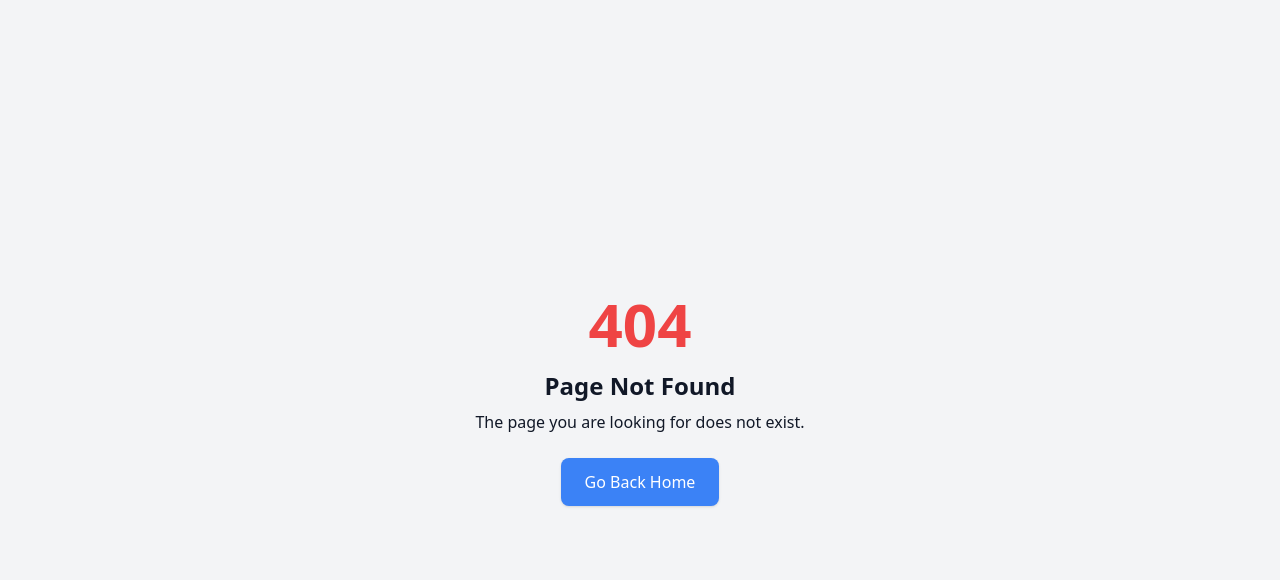
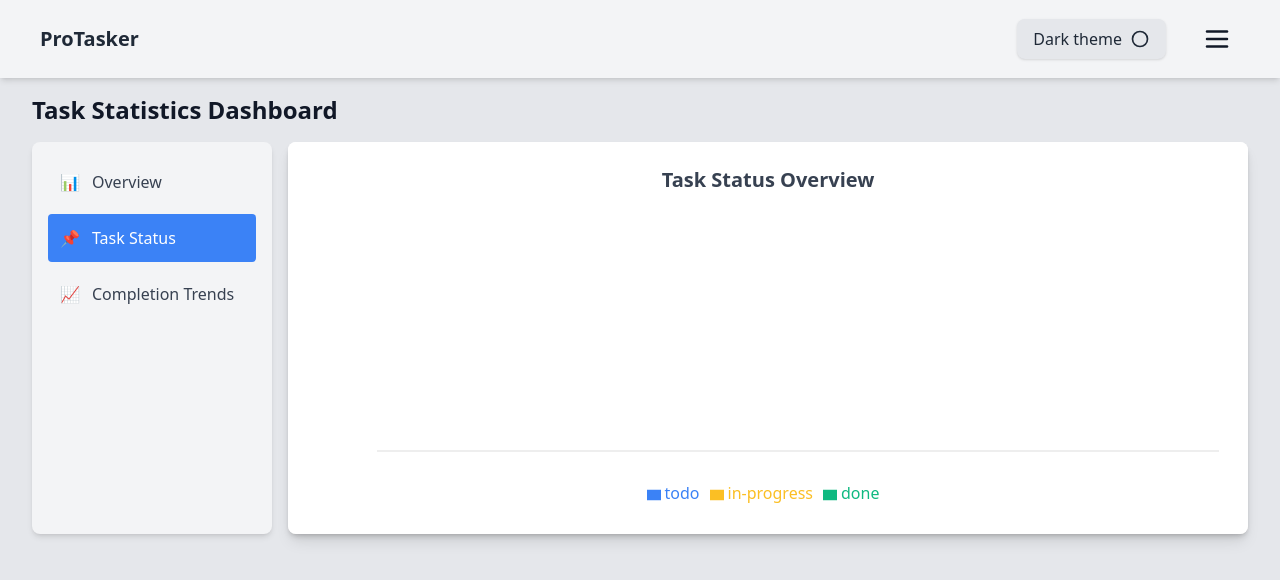
Before and after one commit to adrianrakiec/ProTasker, a React (Vite) app: page /statistics/tasks-status in a window 1280 px wide. Before the commit this address had no page. Shown: the top 580 px of the page. Built offline with nearby package versions, Linux system fonts and the light colour scheme.

Commit message:
feat: create task status chart

```diff
--- /dev/null
+++ b/src/components/Statistics/TaskStatusChart.tsx
@@ -0,0 +1,47 @@
+import {
+	BarChart,
+	Bar,
+	XAxis,
+	YAxis,
+	Tooltip,
+	ResponsiveContainer,
+	Legend,
+} from 'recharts';
+import { useSelector } from 'react-redux';
+import { RootState } from '../../store';
+
+const STATUS_COLORS: Record<string, string> = {
+	todo: '#3B82F6',
+	'in-progress': '#FBBF24',
+	done: '#10B981',
+};
+
+export const TaskStatusChart: React.FC = () => {
+	const tasks = useSelector((state: RootState) => state.tasks.tasks);
+
+	const taskCounts = tasks.reduce<Record<string, number>>((acc, task) => {
+		acc[task.status] = (acc[task.status] || 0) + 1;
+		return acc;
+	}, {});
+
+	const chartData = [taskCounts];
+
+	return (
+		<div className='bg-white dark:bg-gray-800 p-6 rounded-lg shadow-lg'>
+			<h2 className='text-xl font-semibold text-center mb-4 text-gray-700 dark:text-white'>
+				Task Status Overview
+			</h2>
+			<ResponsiveContainer width='100%' height={300}>
+				<BarChart data={chartData}>
+					<XAxis dataKey='status' stroke='#ddd' tick={false} />
+					<YAxis allowDecimals={false} />
+					<Tooltip />
+					<Legend />
+					{Object.entries(STATUS_COLORS).map(([status, color]) => (
+						<Bar key={status} dataKey={status} fill={color} name={status} />
+					))}
+				</BarChart>
+			</ResponsiveContainer>
+		</div>
+	);
+};
--- a/src/main.tsx
+++ b/src/main.tsx
@@ -12,6 +12,7 @@ import { ImportExportPage } from './pages/ImportExportPage.tsx';
 import { StatisticsPage } from './pages/StatisticsPage.tsx';
 import { OverviewStats } from './components/Statistics/OverviewStats.tsx';
 import { Trends } from './components/Statistics/Trends.tsx';
+import { TaskStatusChart } from './components/Statistics/TaskStatusChart.tsx';
 import './index.css';
 
 createRoot(document.getElementById('root')!).render(
@@ -27,6 +28,10 @@ createRoot(document.getElementById('root')!).render(
 						<Route path='/statistics' element={<StatisticsPage />}>
 							<Route index element={<OverviewStats />} />
 							<Route path='/statistics/trends' element={<Trends />} />
+							<Route
+								path='/statistics/tasks-status'
+								element={<TaskStatusChart />}
+							/>
 						</Route>
 					</Route>
 					<Route path='*' element={<NotFoundPage />} />
--- a/src/pages/StatisticsPage.tsx
+++ b/src/pages/StatisticsPage.tsx
@@ -13,6 +13,7 @@ export const StatisticsPage: React.FC = () => {
 				<div className='flex flex-col md:flex-row gap-4'>
 					<nav className='bg-gray-100 dark:bg-gray-800 p-4 rounded-lg shadow-md w-full md:w-60 flex flex-col md:flex-col gap-2 overflow-x-auto'>
 						<NavItem to='' icon='📊' label='Overview' />
+						<NavItem to='tasks-status' icon='📌' label='Task Status' />
 						<NavItem to='trends' icon='📈' label='Completion Trends' />
 					</nav>
 					<div className='flex-1 bg-white dark:bg-gray-900 rounded-lg shadow-md'>
```
